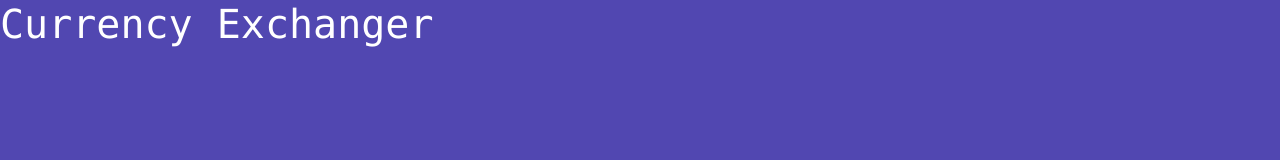
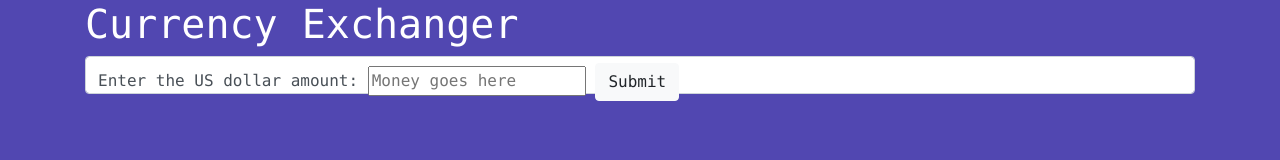
Before and after one commit to CristinaPlesa/currency-exchanger, a website built with webpack: page src/index.html in a window 1280 px wide. Built offline with nearby package versions, Linux system fonts and the light colour scheme; no server answers.

Commit message:
add currency layout display to html file.

```diff
--- a/src/index.html
+++ b/src/index.html
@@ -9,17 +9,15 @@
 </head>
 
 <body>
-  <h1>Currency Exchanger</h1>
-  <div class="row">
-    <div class="apod col-6"></div>
-    <div class="video col-6"></div>
+  <div class="container">
+    <h1>Currency Exchanger</h1>
+    <form class="form-control" id="currencyInput">
+      <label for="dollars">Enter the US dollar amount:</label>
+      <input id="dollars" type="number" placeholder="Money goes here">
+      <button class="btn btn-light" type="submit">Submit</button>
+    </form>
+    <div id="currencyOutput"></div>
   </div>
-  <br />
-  <br />
-  <div class="explanation"></div>
-  <br />
-  <br />
-  <div class="displayPhotos"></div>
 </body>
 
 </html>
```
